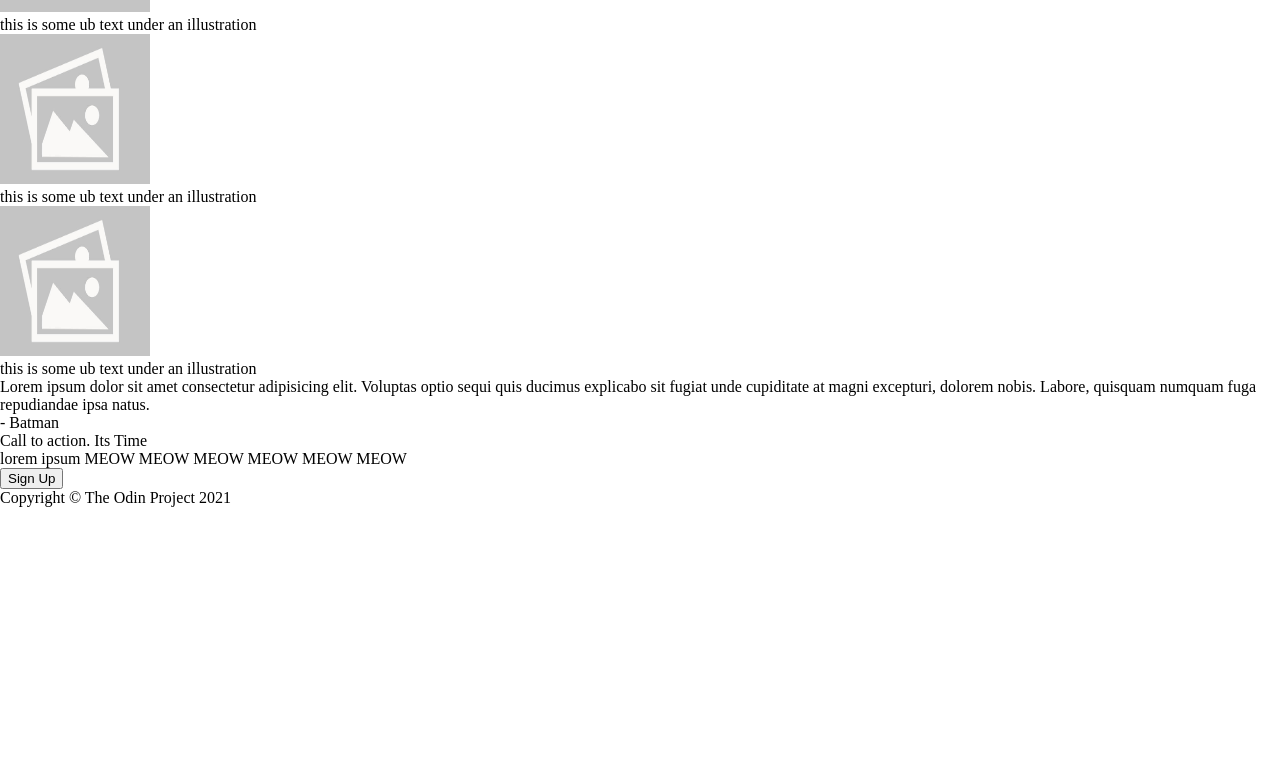
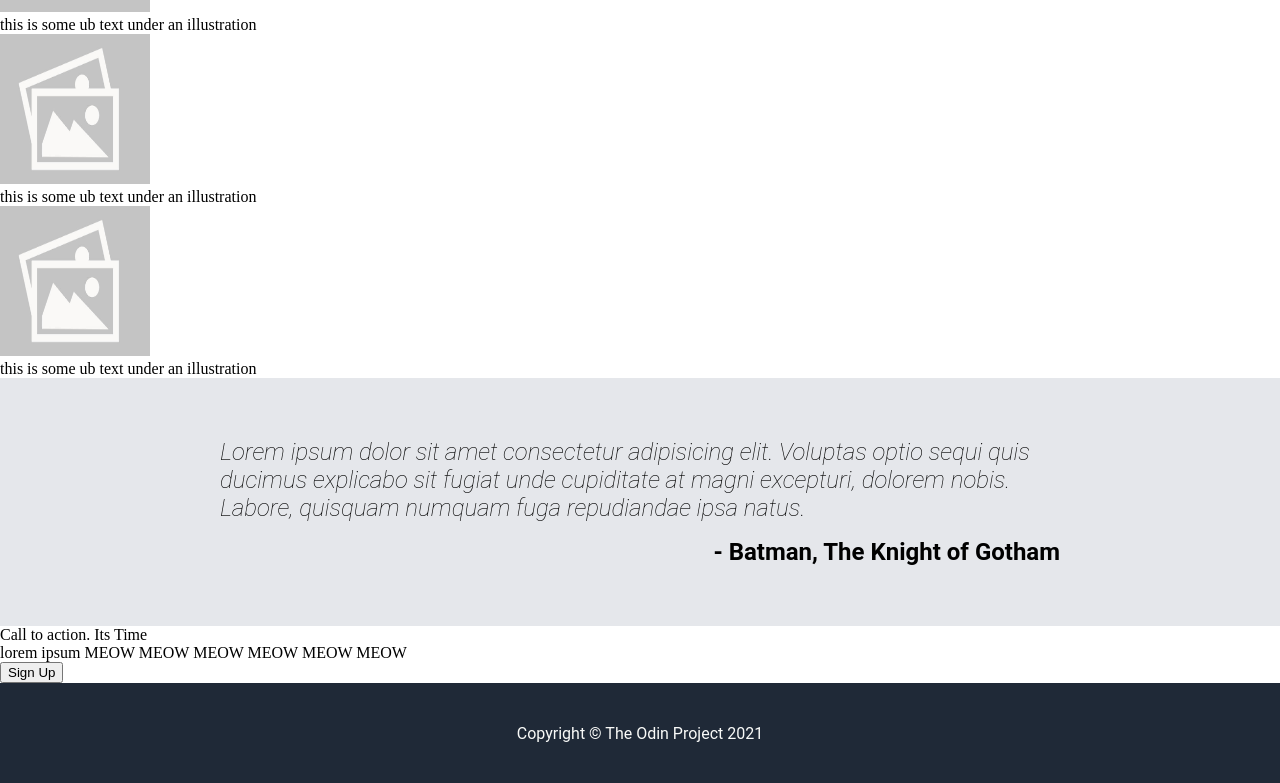
Before and after one commit to FaseehNovice/Landing-Page, a plain HTML site: page index.html in a window 1280 px wide. Shown: the part 862-1645 px from the top of the page. Before the commit the page ends 1369 px from the top, so only its background shows below. Drawn offline with Linux system fonts and the light colour scheme; a web font is replaced by a local one.

Commit message:
Styled Section 3 into the given format without rhe ROBOTO font

```diff
--- a/index.html
+++ b/index.html
@@ -53,7 +53,7 @@
             Voluptas optio sequi quis ducimus explicabo sit fugiat unde cupiditate
             at magni excepturi, dolorem nobis. Labore, quisquam numquam fuga
             repudiandae ipsa natus.</div>
-        <div class="quoter">- Batman</div>
+        <div class="quoter">- Batman, The Knight of Gotham</div>
     </div>
     <div class="section-4">
         <div class="sec4-container">
--- a/style.css
+++ b/style.css
@@ -80,3 +80,38 @@ a{
     height: 100px;
     width: 600px;
 }
+
+.section-3{
+    display: flex;
+    flex-direction: column;
+    background-color: #e5e7eb;
+    font-family: Roboto, Helvetica, sans-serif;
+    margin: none;
+    padding-top: 40px;
+    padding-left: 220px;
+    padding-bottom: 60px;
+    padding-right: 220px;
+}
+.quotation{
+    padding-top: 20px;
+    font-size: 24px;
+    font-style: oblique;
+    font-weight:lighter;
+    margin-bottom: 16px;
+
+}
+.quoter{
+    align-self: flex-end;
+    font-size: 24px;
+    font-weight: bold;
+}
+
+.footer{
+    font-family: Roboto,arial,sans-serif;
+    display: flex;
+    height: 100px;
+    background-color: #1f2937;
+    justify-content: center;
+    align-items: center;
+    color: #f9faf8;
+}
```
